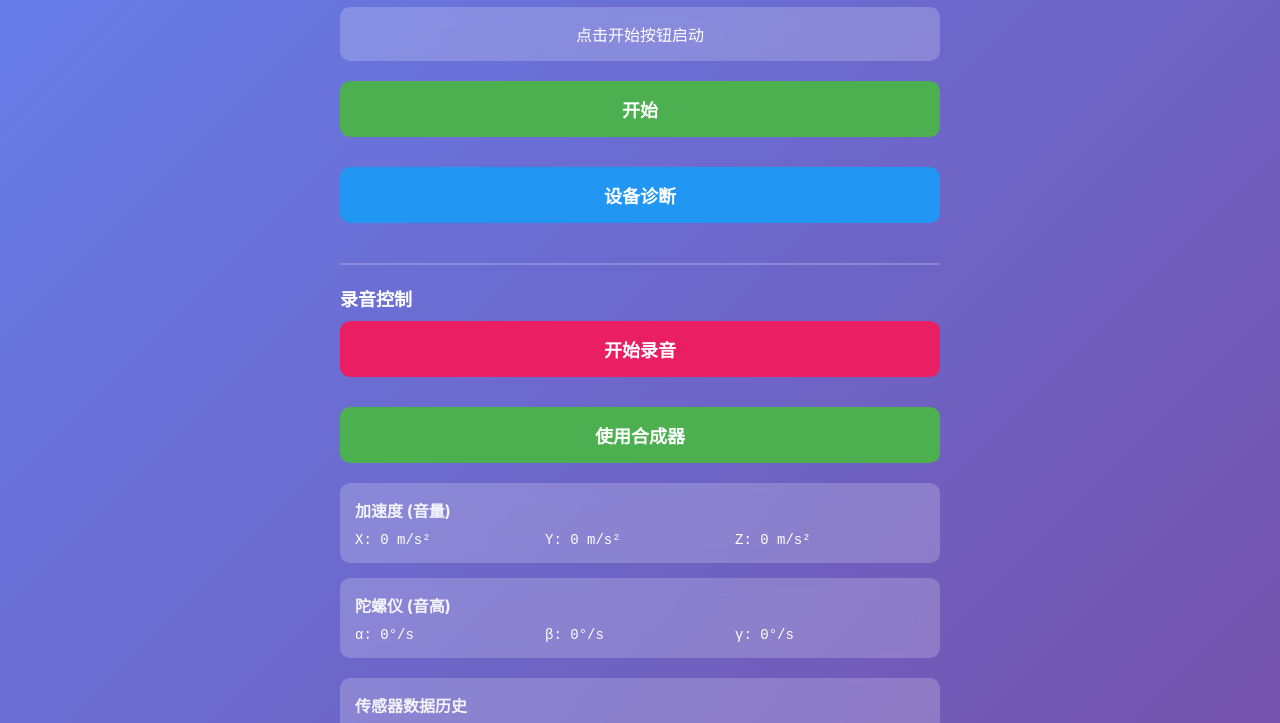
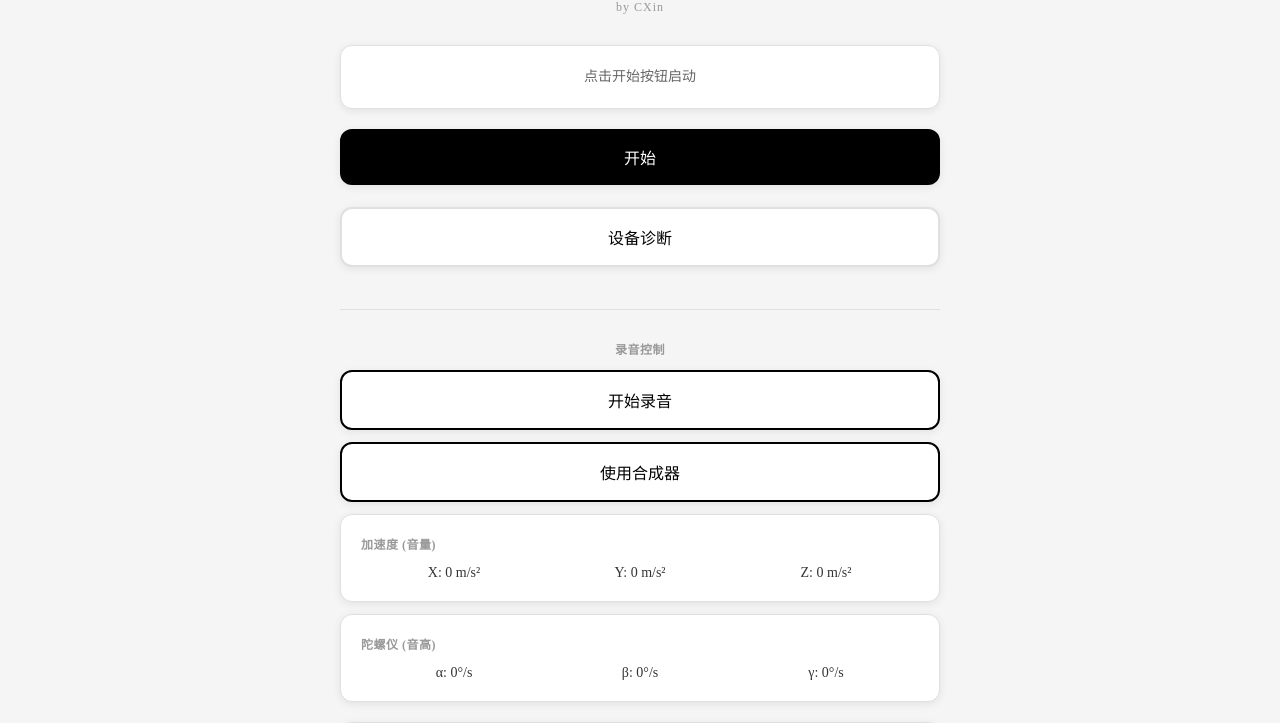
Before and after one commit to ChenXin-2009/shake_that, a website built with Vite: page index.html in a window 1280 px wide. Shown: the part 68-791 px from the top of the page. Built offline with nearby package versions, Linux system fonts and the light colour scheme.

Commit message:
Redesign UI with minimalist style using SimSun font, add author credit

```diff
--- a/index.html
+++ b/index.html
@@ -13,6 +13,7 @@
 <body>
     <div class="container">
         <h1>传感器音频合成器</h1>
+        <div class="subtitle">by CXin</div>
 
         <div class="status" id="status">
             <p>点击开始按钮启动</p>
@@ -20,14 +21,14 @@
 
         <button id="startBtn" class="start-btn">开始</button>
         <button id="stopBtn" class="stop-btn" style="display: none;">停止</button>
-        <button id="diagBtn" class="start-btn" style="background: #2196F3; margin-top: 10px;">设备诊断</button>
+        <button id="diagBtn" class="start-btn" style="background: #fff; color: #000; border: 2px solid #e0e0e0; margin-top: 10px;">设备诊断</button>
 
-        <div style="margin-top: 20px; padding-top: 20px; border-top: 2px solid rgba(255,255,255,0.2);">
-            <h2 style="font-size: 18px; margin-bottom: 10px;">录音控制</h2>
-            <button id="startRecBtn" class="start-btn" style="background: #E91E63;">开始录音</button>
-            <button id="stopRecBtn" class="stop-btn" style="background: #9C27B0; display: none;">停止录音</button>
-            <button id="useRecBtn" class="start-btn" style="background: #FF9800; margin-top: 10px; display: none;">使用录音</button>
-            <button id="useSynthBtn" class="start-btn" style="background: #4CAF50; margin-top: 10px;">使用合成器</button>
+        <div class="recording-section">
+            <h2>录音控制</h2>
+            <button id="startRecBtn" class="start-btn">开始录音</button>
+            <button id="stopRecBtn" class="stop-btn" style="display: none;">停止录音</button>
+            <button id="useRecBtn" class="start-btn" style="display: none;">使用录音</button>
+            <button id="useSynthBtn" class="start-btn">使用合成器</button>
         </div>
 
         <div class="info-panel">
--- a/style.css
+++ b/style.css
@@ -2,14 +2,15 @@
     margin: 0;
     padding: 0;
     box-sizing: border-box;
+    font-family: 'SimSun', '宋体', serif;
 }
 
 body {
-    font-family: -apple-system, BlinkMacSystemFont, 'Segoe UI', sans-serif;
-    background: linear-gradient(135deg, #667eea 0%, #764ba2 100%);
+    font-family: 'SimSun', '宋体', serif;
+    background: #f5f5f5;
     min-height: 100vh;
     padding: 20px;
-    color: #fff;
+    color: #333;
 }
 
 .container {
@@ -19,92 +20,169 @@ body {
 
 h1 {
     text-align: center;
-    margin-bottom: 20px;
-    font-size: 24px;
-    text-shadow: 2px 2px 4px rgba(0,0,0,0.3);
+    margin-bottom: 8px;
+    font-size: 28px;
+    font-weight: 400;
+    color: #222;
+    letter-spacing: 2px;
+}
+
+.subtitle {
+    text-align: center;
+    font-size: 12px;
+    color: #999;
+    margin-bottom: 30px;
+    font-weight: 300;
+    letter-spacing: 1px;
 }
 
 .status {
-    background: rgba(255,255,255,0.2);
-    padding: 15px;
-    border-radius: 10px;
+    background: #fff;
+    padding: 20px;
+    border-radius: 12px;
     margin-bottom: 20px;
     text-align: center;
-    backdrop-filter: blur(10px);
+    box-shadow: 0 2px 8px rgba(0,0,0,0.08);
+    border: 1px solid #e0e0e0;
+}
+
+.status p {
+    font-size: 14px;
+    line-height: 1.6;
+    color: #666;
 }
 
 .start-btn, .stop-btn {
     width: 100%;
-    padding: 15px;
-    font-size: 18px;
-    font-weight: bold;
+    padding: 16px;
+    font-size: 16px;
+    font-weight: 500;
     border: none;
-    border-radius: 10px;
+    border-radius: 12px;
     cursor: pointer;
-    margin-bottom: 20px;
-    transition: transform 0.2s;
+    margin-bottom: 12px;
+    transition: all 0.2s;
+    box-shadow: 0 2px 8px rgba(0,0,0,0.08);
 }
 
 .start-btn {
-    background: #4CAF50;
+    background: #000;
     color: white;
 }
 
-.stop-btn {
-    background: #f44336;
-    color: white;
+.start-btn:hover {
+    background: #222;
 }
 
-.start-btn:active, .stop-btn:active {
-    transform: scale(0.95);
+.start-btn:active {
+    transform: scale(0.98);
+}
+
+.stop-btn {
+    background: #fff;
+    color: #000;
+    border: 2px solid #000;
+}
+
+.stop-btn:hover {
+    background: #f5f5f5;
+}
+
+.stop-btn:active {
+    transform: scale(0.98);
 }
 
 .info-panel {
     display: grid;
-    gap: 15px;
+    gap: 12px;
     margin-bottom: 20px;
 }
 
 .info-item {
-    background: rgba(255,255,255,0.2);
-    padding: 15px;
-    border-radius: 10px;
-    backdrop-filter: blur(10px);
+    background: #fff;
+    padding: 20px;
+    border-radius: 12px;
+    box-shadow: 0 2px 8px rgba(0,0,0,0.08);
+    border: 1px solid #e0e0e0;
 }
 
 .info-item h3 {
-    font-size: 16px;
-    margin-bottom: 10px;
-    opacity: 0.9;
+    font-size: 12px;
+    font-weight: 600;
+    margin-bottom: 12px;
+    color: #999;
+    text-transform: uppercase;
+    letter-spacing: 0.5px;
 }
 
 .values {
     display: flex;
     justify-content: space-between;
-    font-family: 'Courier New', monospace;
     font-size: 14px;
+    color: #333;
 }
 
 .values span {
     flex: 1;
+    text-align: center;
 }
 
 .chart-container {
-    background: rgba(255,255,255,0.2);
-    padding: 15px;
-    border-radius: 10px;
-    backdrop-filter: blur(10px);
+    background: #fff;
+    padding: 20px;
+    border-radius: 12px;
+    box-shadow: 0 2px 8px rgba(0,0,0,0.08);
+    border: 1px solid #e0e0e0;
+    margin-bottom: 20px;
 }
 
 .chart-container h3 {
-    font-size: 16px;
-    margin-bottom: 10px;
-    opacity: 0.9;
+    font-size: 12px;
+    font-weight: 600;
+    margin-bottom: 12px;
+    color: #999;
+    text-transform: uppercase;
+    letter-spacing: 0.5px;
 }
 
 #chart {
     width: 100%;
     height: 300px;
-    background: rgba(0,0,0,0.2);
-    border-radius: 5px;
+    background: #fafafa;
+    border-radius: 8px;
+    border: 1px solid #e0e0e0;
 }
+
+/* 录音控制区域 */
+.recording-section {
+    margin-top: 30px;
+    padding-top: 30px;
+    border-top: 1px solid #e0e0e0;
+}
+
+.recording-section h2 {
+    font-size: 12px;
+    font-weight: 600;
+    margin-bottom: 12px;
+    color: #999;
+    text-transform: uppercase;
+    letter-spacing: 0.5px;
+    text-align: center;
+}
+
+.recording-section .start-btn {
+    background: #fff;
+    color: #000;
+    border: 2px solid #000;
+}
+
+.recording-section .start-btn:hover {
+    background: #000;
+    color: #fff;
+}
+
+.recording-section .stop-btn {
+    background: #000;
+    color: #fff;
+    border: none;
+}
```
